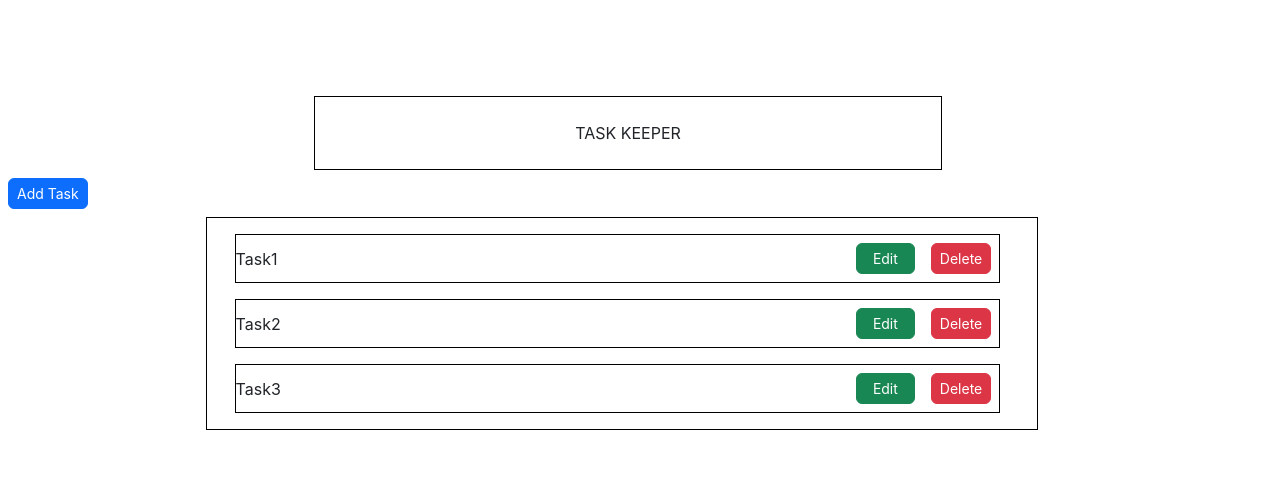
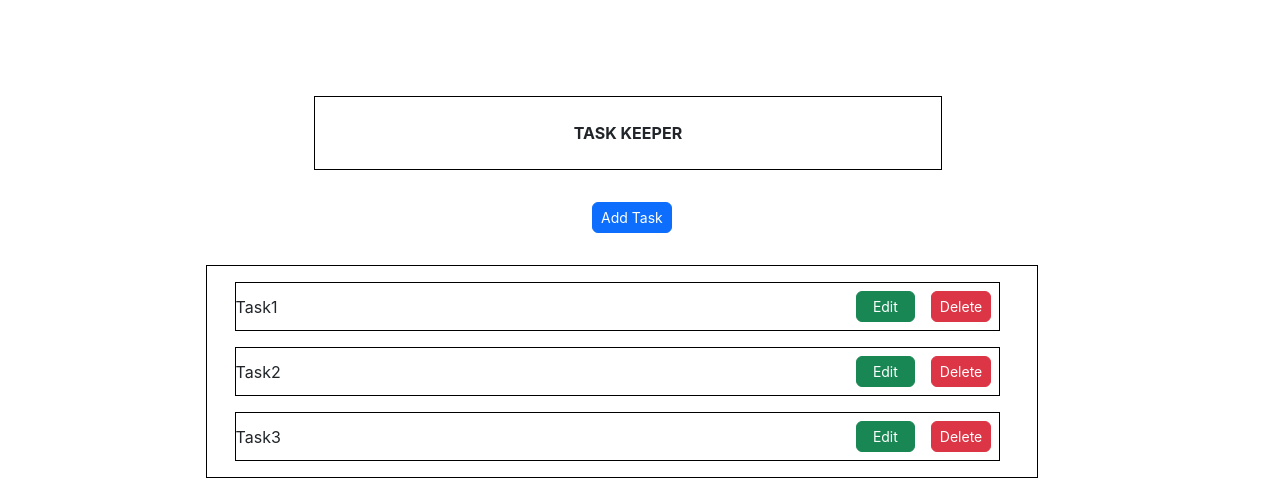
Before and after one commit to GayanMalinda99/Task-Keeper, a React (Create React App) app: page /tasks/home in a window 1280 px wide. Shown: the top 500 px of the page. Built offline with nearby package versions, Linux system fonts and the light colour scheme.

Commit message:
Fixed ui issues

```diff
--- a/src/pages/homePage.js
+++ b/src/pages/homePage.js
@@ -7,15 +7,14 @@ const HomePage = () => {
     <div className="row mt-5">
       <div style={{ alignItems: "center" }}>
         <div className="d-flex justify-content-center title ">
-            <p className="m-3 mt-4 mb-4">TASK KEEPER</p>
+            <p className="m-3 mt-4 mb-4"><b>TASK KEEPER</b></p>
         </div>
-        <div>
+        <div className="my-4" style={{ marginLeft: "46.5%" }}>
           <Link to="/tasks/add">
             <button className="btn btn-primary btn-sm m-2 btn-radious justify-content-center">
               Add Task
             </button>
           </Link>
-
         </div>
       </div>
       <ShowTask />
```
Also changed, not shown: src/App.js (+0 -12 lines).
